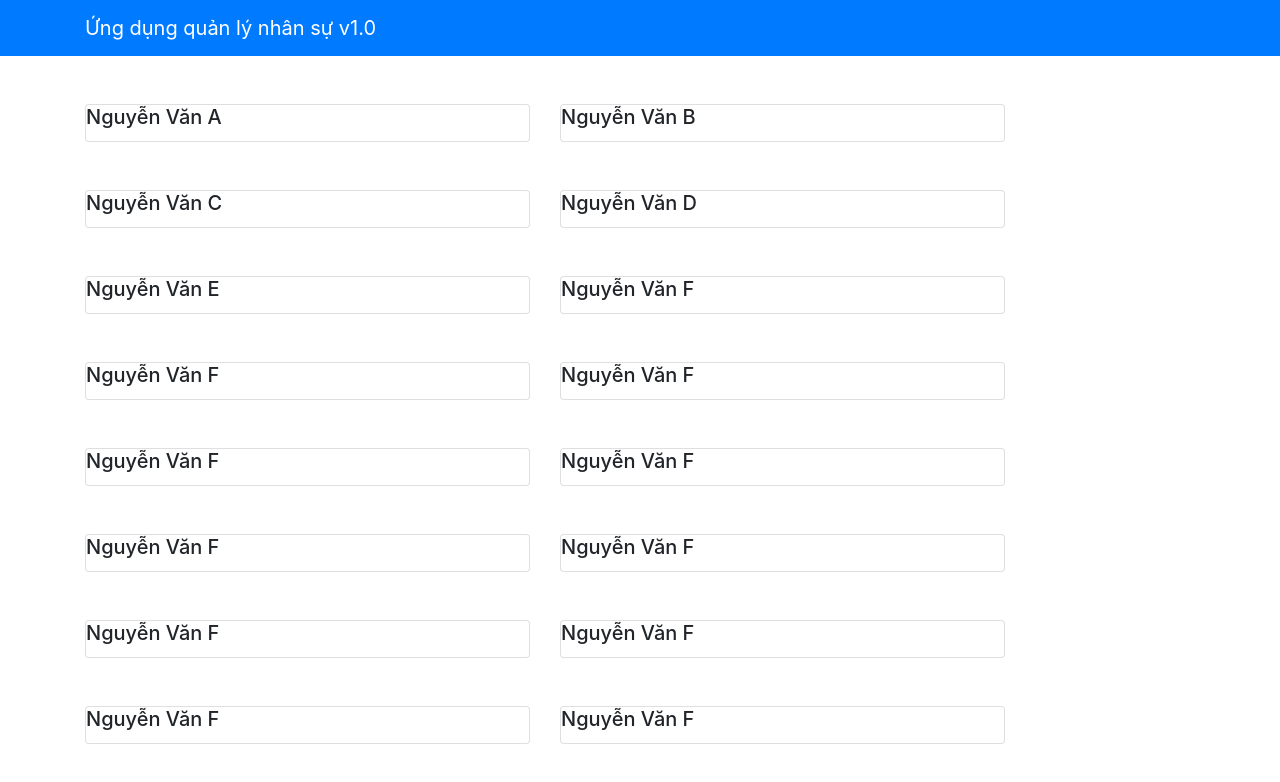
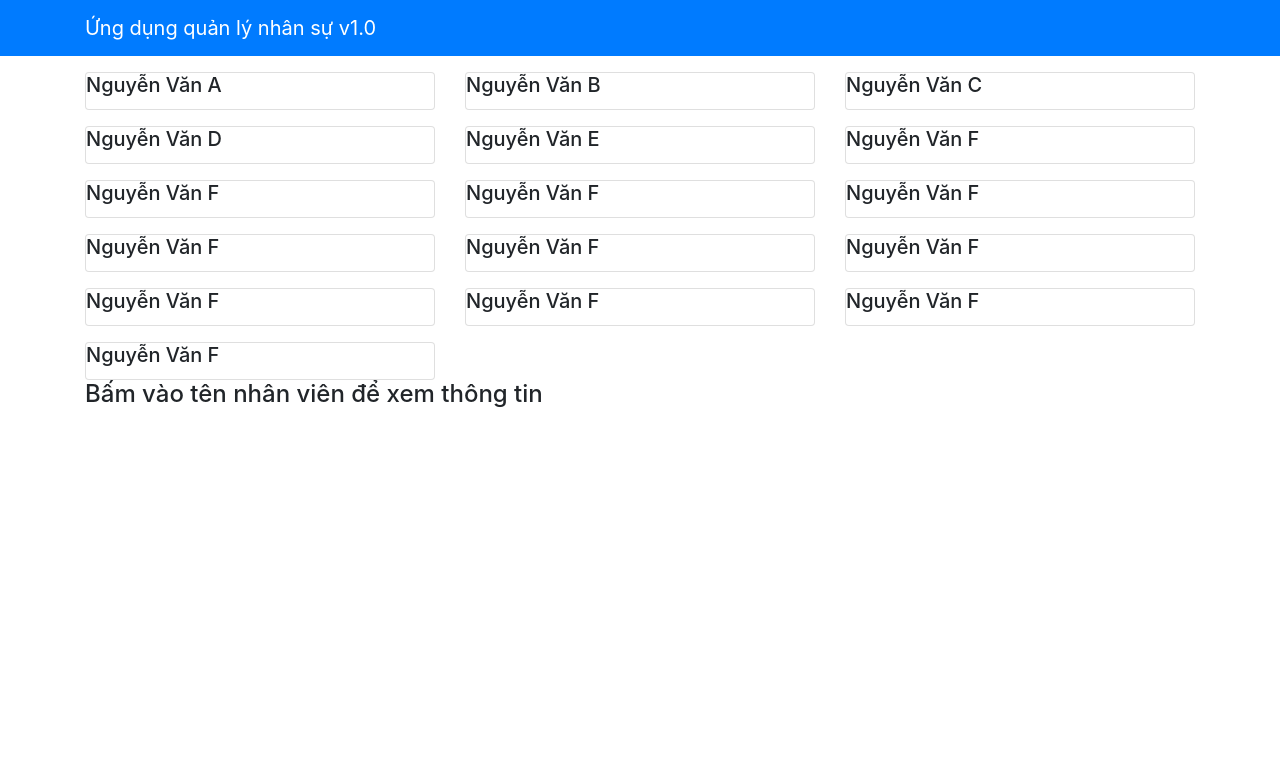
Before and after one commit to sonth38/FUNiXReactJSASM, a React (Create React App) app: page / in a window 1280 px wide. Shown: the top 782 px of the page. Built offline with nearby package versions, Linux system fonts and the light colour scheme.

Commit message:
setup dateFormat

```diff
--- a/package.json
+++ b/package.json
@@ -7,7 +7,7 @@
     "bootstrap-social": "5.1.1",
     "cross-fetch": "2.1.0",
     "css-loader": "^1.0.0",
-    "dateformat": "^4.5.1",
+    "dateformat": "^4.6.3",
     "font-awesome": "4.7.0",
     "prop-types": "15.6.0",
     "react": "^16.3.2",
--- a/src/component/StaffListComponent.js
+++ b/src/component/StaffListComponent.js
@@ -1,4 +1,5 @@
 import React, { Component } from 'react';
+import dateFormat from 'dateformat';
 import { Card, CardTitle } from 'reactstrap';
 
 class StaffList extends Component {
@@ -12,7 +13,7 @@ class StaffList extends Component {
     render() {
         const staff = this.props.staffs.map((staff) => {
             return (
-                <div className='col-12 col-md-5 mt-5'>
+                <div className='col-12 col-md-6 col-lg-4 mt-3'>
                     <Card key={staff.id} >
                         <CardTitle>{staff.name}</CardTitle>
                     </Card>
@@ -24,6 +25,9 @@ class StaffList extends Component {
                 <div className="row">
                     {staff}
                 </div>
+                <div>
+                    <h4>Bấm vào tên nhân viên để xem thông tin</h4>
+                </div>
             </div>
         );
     };
```
Also changed, not shown: 2 other files (tests, documents, lock files or other folders).
